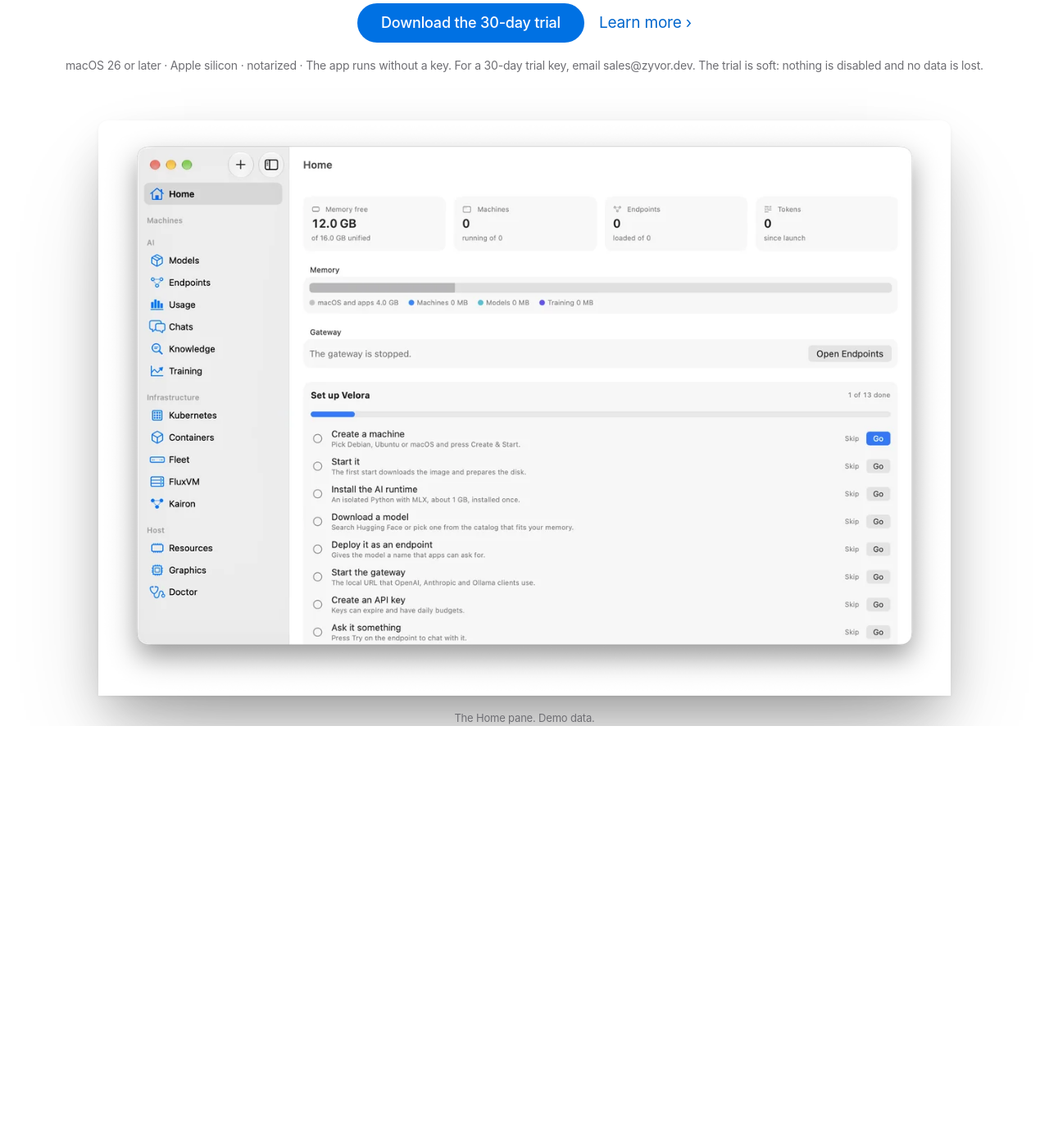
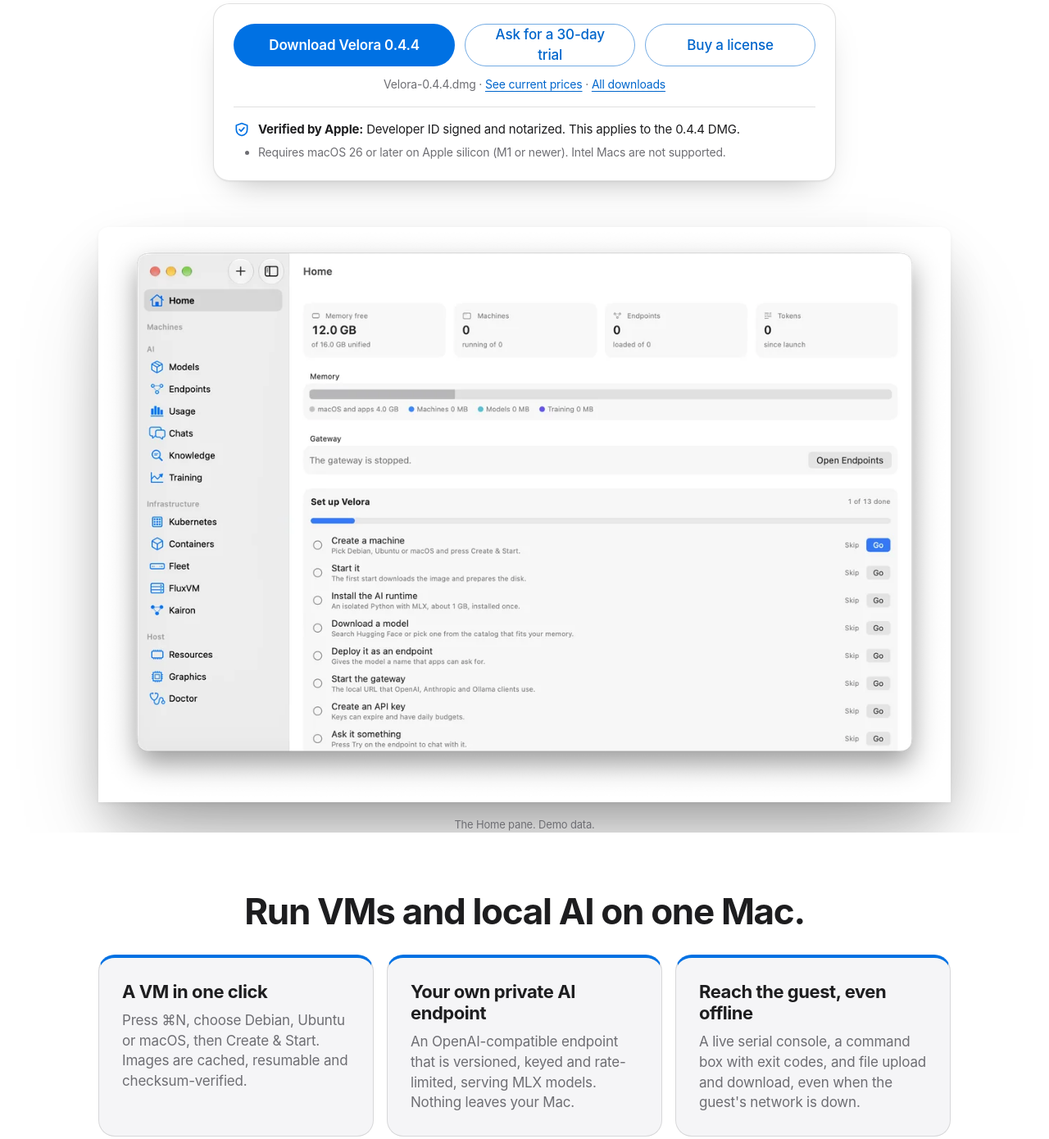
Before and after one commit to zyvorai/velora, a website: page site/index.html in a window 1280 px wide. Shown: the part 735-2125 px from the top of the page at 82% size. Drawn offline with Linux system fonts and the light colour scheme.

Commit message:
Pages: buyer-first hero, outcome tiles, pricing pointer (#14)
Co-authored-by: Claude Sonnet 5.5 <noreply@anthropic.com>

```diff
--- /dev/null
+++ b/site/assets/zyvor-buyer.css
@@ -0,0 +1,51 @@
+/* Zyvor Pages buyer kit v1. Plain CSS, no fonts, no scripts, no trackers.
+   Layer on top of assets/landing.css (it reuses its tokens: --bg, --text, --dim,
+   --line, --surface, --accent-btn, --on-accent, --link, --focus, --radius).
+   Dark and light follow prefers-color-scheme. Motion respects prefers-reduced-motion.
+   Per product, set only --accent-btn / --accent-ink on :root. See snippet.html. */
+
+/* Buyer panel: the three actions, directly under the hero text */
+.buyer{max-width:760px;margin:32px auto 0;padding:20px;text-align:left;
+  background:var(--surface);border:1px solid var(--line);border-radius:var(--radius);
+  box-shadow:0 1px 2px rgba(0,0,0,.06),0 18px 40px -22px rgba(0,0,0,.35)}
+.buyer .actions{display:grid;gap:12px;grid-template-columns:1fr}
+.buyer .actions .btn{width:100%;font-size:17px;min-height:48px;padding:0 20px;text-align:center}
+.buyer .actions .btn.primary{font-weight:600}
+.buyer .sub{margin:12px 0 0;font-size:14px;color:var(--dim);text-align:center}
+.buyer .sub a{color:var(--link)}
+.buyer .trust{display:flex;gap:10px;align-items:flex-start;margin:16px 0 0;padding-top:16px;border-top:1px solid var(--line);font-size:15px;line-height:1.4}
+.buyer .trust svg{flex:none;width:20px;height:20px;margin-top:1px;color:var(--accent-btn)}
+.buyer .reqs{margin:8px 0 0;padding-left:30px;font-size:14px;color:var(--dim)}
+@media (min-width:640px){
+  .buyer{padding:24px}
+  .buyer .actions{grid-template-columns:1.3fr 1fr 1fr}
+}
+.buyer .btn.ghost{color:var(--link)}
+
+/* Outcome tiles: three benefits, each a plain sentence */
+.outcomes{max-width:var(--maxw);margin:0 auto;padding:72px 20px 0}
+.outcomes h2{margin:0 0 28px;text-align:center;font-size:clamp(28px,4.2vw,44px);line-height:1.1;font-weight:700;letter-spacing:-.03em;text-wrap:balance}
+.tiles{display:grid;gap:16px;grid-template-columns:1fr;list-style:none;margin:0;padding:0}
+@media (min-width:768px){.tiles{grid-template-columns:repeat(3,1fr)}}
+.tile{background:var(--bg-alt);border:1px solid var(--line);border-radius:var(--radius);padding:28px;border-top:4px solid var(--accent-btn)}
+.tile h3{margin:0 0 10px;font-size:22px;line-height:1.2;font-weight:650;letter-spacing:-.02em}
+.tile p{margin:0;color:var(--dim);font-size:17px;line-height:1.45}
+
+/* Pricing pointer: no prices on this page, the catalog on zyvor.dev is the source */
+.buy-pointer{max-width:760px;margin:0 auto;padding:72px 20px;text-align:center}
+.buy-pointer h2{margin:0 0 12px;font-size:clamp(28px,4.2vw,44px);line-height:1.1;font-weight:700;letter-spacing:-.03em}
+.buy-pointer p{margin:0 auto 8px;max-width:52ch;color:var(--dim);font-size:18px}
+.buy-pointer .cta{margin-top:24px}
+
+/* Footer helpers */
+.footer .links a{display:inline-flex;align-items:center;min-height:32px}
+
+/* Small screens: keep targets large, avoid horizontal scroll */
+@media (max-width:480px){
+  .hero{padding-top:48px}
+  .hero .icon{width:76px;height:76px}
+  .band{padding-top:72px}
+  .buyer{margin-left:-4px;margin-right:-4px}
+}
+@media (prefers-reduced-motion:reduce){.buyer,.tile{transition:none}}
+@media (forced-colors:active){.tile{border:1px solid CanvasText}.buyer{border:1px solid CanvasText}}
--- a/site/index.html
+++ b/site/index.html
@@ -28,8 +28,9 @@
 <meta name="twitter:image" content="https://zyvorai.github.io/velora/social/og.png">
 <meta name="twitter:image:alt" content="Velora: VMs, models and clusters on your Mac. The app window shows demo data.">
 <link rel="stylesheet" href="assets/landing.css">
+<link rel="stylesheet" href="assets/zyvor-buyer.css">
 <style>:root{--accent-btn:#0071e3;--accent-ink:#0071e3;--accent-grad-a:#0071e3;--accent-grad-b:#32ade6}@media (prefers-color-scheme:dark){:root:not([data-theme="light"]){--accent-ink:#2997ff}}:root[data-theme="dark"]{--accent-ink:#2997ff}</style>
-<script type="application/ld+json">{"@context":"https://schema.org","@type":"SoftwareApplication","name":"Velora","applicationCategory":"DeveloperApplication","operatingSystem":"macOS","softwareVersion":"0.4.4","downloadUrl":"https://github.com/zyvorai/velora/releases/tag/v0.4.4","url":"https://zyvorai.github.io/velora/","description":"A native Mac app for Apple silicon: Debian, Ubuntu and macOS virtual machines, local MLX models, Kubernetes, FluxVM and Kairon.","image":"https://zyvorai.github.io/velora/social/og.png","publisher":{"@type":"Organization","name":"Zyvor AI Labs","url":"https://zyvor.dev"},"offers":[{"@type":"Offer","name":"Velora Pro (India, incl. 18% GST)","price":"7299","priceCurrency":"INR","url":"https://zyvor.dev/buy#velora"},{"@type":"Offer","name":"Velora Pro (outside India, excl. tax)","price":"74","priceCurrency":"USD","url":"https://zyvor.dev/buy#velora"}]}</script>
+<script type="application/ld+json">{"@context":"https://schema.org","@type":"SoftwareApplication","name":"Velora","applicationCategory":"DeveloperApplication","operatingSystem":"macOS","softwareVersion":"0.4.4","downloadUrl":"https://github.com/zyvorai/velora/releases/tag/v0.4.4","url":"https://zyvorai.github.io/velora/","description":"A native Mac app for Apple silicon: Debian, Ubuntu and macOS virtual machines, local MLX models, Kubernetes, FluxVM and Kairon.","image":"https://zyvorai.github.io/velora/social/og.png","publisher":{"@type":"Organization","name":"Zyvor AI Labs","url":"https://zyvor.dev"}}</script>
 </head>
 <body>
 <a class="skip" href="#main">Skip to content</a>
@@ -45,9 +46,22 @@
   <h1 id="top">Velora</h1>
   <p class="tagline">VMs, models and clusters on your Mac.</p>
   <p class="promise"><strong>One native app for Apple silicon.</strong> Boot Debian, Ubuntu or macOS virtual machines in one click, serve MLX models behind an OpenAI-compatible gateway, bring up Kubernetes, and drive FluxVM and Kairon.</p>
-  <p class="cta"><a class="btn primary" href="https://github.com/zyvorai/velora/releases/tag/v0.4.4">Download the 30-day trial</a><a class="textlink" href="#features">Learn more</a></p>
-  <p class="fine">macOS 26 or later · Apple silicon · notarized · The app runs without a key. For a 30-day trial key, email sales@zyvor.dev. The trial is soft: nothing is disabled and no data is lost.</p>
+  <div class="buyer" role="group" aria-label="Get Velora">
+    <div class="actions">
+      <a class="btn primary" href="https://github.com/zyvorai/velora/releases/download/v0.4.4/Velora-0.4.4.dmg">Download Velora 0.4.4</a>
+      <a class="btn ghost" href="https://zyvor.dev/contact?intent=trial&amp;product=velora" rel="noopener">Ask for a 30-day trial</a>
+      <a class="btn ghost" href="https://zyvor.dev/buy" rel="noopener">Buy a license</a>
+    </div>
+    <p class="sub">Velora-0.4.4.dmg · <a href="https://zyvor.dev/pricing" rel="noopener">See current prices</a> · <a href="https://github.com/zyvorai/velora/releases/tag/v0.4.4">All downloads</a></p>
+    <p class="trust"><svg viewBox="0 0 24 24" fill="none" stroke="currentColor" stroke-width="2" stroke-linecap="round" stroke-linejoin="round" aria-hidden="true"><path d="M12 3l8 3v6c0 4.5-3.2 8-8 9-4.8-1-8-4.5-8-9V6z"/><path d="M8.5 12l2.5 2.5 4.5-5"/></svg><span><strong>Verified by Apple:</strong> Developer ID signed and notarized. This applies to the 0.4.4 DMG.</span></p>
+    <ul class="reqs"><li>Requires macOS 26 or later on Apple silicon (M1 or newer). Intel Macs are not supported.</li></ul>
+  </div>
   <figure class="shot hero-shot"><picture><source media="(prefers-color-scheme: dark)" srcset="assets/img/hero-home-dark-1200.webp 1200w, assets/img/hero-home-dark-1800.webp 1800w" sizes="(min-width:1080px) 1040px, 100vw"><img src="assets/img/hero-home-light-1200.webp" srcset="assets/img/hero-home-light-1200.webp 1200w, assets/img/hero-home-light-1800.webp 1800w" sizes="(min-width:1080px) 1040px, 100vw" width="2464" height="1664" alt="Velora Home pane: memory free, machines, endpoints and tokens, a memory bar split between macOS, machines, models and training, the gateway, and a Set up Velora checklist." fetchpriority="high" decoding="async"></picture><figcaption>The Home pane. Demo data.</figcaption></figure>
+</section>
+
+<section class="outcomes" aria-labelledby="outcomes-h">
+  <h2 id="outcomes-h">Run VMs and local AI on one Mac.</h2>
+  <ul class="tiles"><li class="tile"><h3>A VM in one click</h3><p>Press ⌘N, choose Debian, Ubuntu or macOS, then Create &amp; Start. Images are cached, resumable and checksum-verified.</p></li><li class="tile"><h3>Your own private AI endpoint</h3><p>An OpenAI-compatible endpoint that is versioned, keyed and rate-limited, serving MLX models. Nothing leaves your Mac.</p></li><li class="tile"><h3>Reach the guest, even offline</h3><p>A live serial console, a command box with exit codes, and file upload and download, even when the guest&#x27;s network is down.</p></li></ul>
 </section>
 
 <section class="band" aria-label="Overview">
@@ -94,18 +108,16 @@
   <p class="cta"><a class="btn primary" href="https://github.com/zyvorai/velora/releases/download/v0.4.4/Velora-0.4.4.dmg">Download Velora-0.4.4.dmg</a><a class="textlink" href="https://github.com/zyvorai/velora/releases/tag/v0.4.4">Release page</a><a class="textlink" href="https://github.com/zyvorai/velora/blob/main/docs/INSTALL.md">Install guide</a></p>
 </section>
 
-<section class="pricing" id="pricing" aria-labelledby="pricing-h">
-  <div class="inner">
-  <h2 id="pricing-h" style="text-align:left">Licence and pricing.</h2>
-  <p class="lead">Running Velora needs <b>Velora Pro: INR 7,299 per Mac per year incl. GST (about US$74 excl. tax outside India)</b>. Try it first with a 30-day trial key from sales@zyvor.dev.</p>
-<div class="card buy"><h3>Velora Pro</h3><p>Production business use on one Mac.</p><p><b>INR 7,299</b> per Mac per year incl. GST (about <b>US$74</b> excl. tax outside India)</p><p class="cta"><a class="btn primary" href="https://zyvor.dev/buy#velora" rel="noopener">Buy Velora Pro</a><a class="btn ghost" href="mailto:sales@zyvor.dev?subject=Velora%2030-day%20trial%20key">Start 30-day trial</a></p></div>
-<p class="fine">Prices: INR incl. 18% GST in India; US dollars excl. tax elsewhere (VAT, GST or sales tax added where applicable). Pay online by UPI, card or netbanking; international cards work (charged in rupees); or request a US-dollar invoice by bank transfer. Custom pricing: contact sales@zyvor.dev. Fleet and Enterprise: <a href="mailto:sales@zyvor.dev">sales@zyvor.dev</a>. The app is under the Business Source License 1.1. <a href="https://github.com/zyvorai/velora/blob/main/LICENSING.md">Licensing in plain words</a>.</p>
-  </div>
+<section class="buy-pointer" id="pricing" aria-labelledby="pricing-h">
+  <h2 id="pricing-h">Prices and licenses</h2>
+  <p>Current prices, in your currency where available, are on zyvor.dev. You can evaluate for 30 days before you decide.</p>
+  <p class="cta"><a class="btn primary" href="https://zyvor.dev/buy" rel="noopener">Buy a license</a><a class="btn ghost" href="https://zyvor.dev/contact?intent=trial&amp;product=velora" rel="noopener">Ask for a 30-day trial</a><a class="textlink" href="https://zyvor.dev/pricing" rel="noopener">See current prices</a></p>
+  <p class="fine"><a href="https://github.com/zyvorai/velora/blob/main/LICENSING.md">Licensing in plain words</a> · Several Macs or a larger rollout: <a href="https://zyvor.dev/contact?intent=sales&amp;product=velora" rel="noopener">contact sales</a>.</p>
 </section>
 
 <section class="faq" id="faq" aria-labelledby="faq-h">
   <h2 id="faq-h">Questions, answered.</h2>
-  <details><summary>What does Velora cost?</summary><p>Velora Pro is INR 7,299 per Mac per year incl. GST in India (about US$74 excl. tax elsewhere).</p></details>
+  <details><summary>What does Velora cost?</summary><p>Current prices are on <a href="https://zyvor.dev/pricing" rel="noopener">zyvor.dev/pricing</a>.</p></details>
 <details><summary>Is there a trial?</summary><p>Yes: a 30-day trial key from sales@zyvor.dev. It is a soft trial: nothing is disabled and no data is lost when it ends.</p></details>
 <details><summary>Which Macs and macOS versions?</summary><p>Apple silicon (M1 or newer) with macOS 26 or later. Intel Macs are not supported.</p></details>
 <details><summary>Do I get a licence to macOS?</summary><p>No. macOS guests are licensed by Apple, not by Velora. Velora limits you to two active macOS guests by default and asks you to confirm Apple's terms the first time. See <a href="https://github.com/zyvorai/velora/blob/main/MACOS-LICENSING.md">macOS licensing</a>.</p></details>
@@ -116,7 +128,7 @@
 </main>
 <footer class="footer">
   <p><strong>Velora</strong> · The Velora source code is private.</p>
-  <p class="links"><a href="https://github.com/zyvorai/velora/tree/main/docs">Docs</a><a href="https://github.com/zyvorai/velora/blob/main/docs/tutorials/README.md">Tutorials</a><a href="Velora-Client-Overview.pdf">Client overview (PDF)</a><a href="https://github.com/zyvorai/velora">GitHub</a><a href="https://github.com/zyvorai/velora/blob/main/LICENSING.md">LICENSING</a><a href="https://github.com/zyvorai/velora/blob/main/MACOS-LICENSING.md">macOS licensing</a><a href="https://github.com/zyvorai/velora/blob/main/SECURITY.md">SECURITY</a><a href="mailto:sales@zyvor.dev">sales@zyvor.dev</a></p>
+  <p class="links"><a href="https://zyvor.dev/contact">Support</a><a href="https://github.com/zyvorai/velora/tree/main/docs">Docs</a><a href="https://github.com/zyvorai/velora/blob/main/docs/tutorials/README.md">Tutorials</a><a href="Velora-Client-Overview.pdf">Client overview (PDF)</a><a href="https://github.com/zyvorai/velora">GitHub</a><a href="https://github.com/zyvorai/velora/blob/main/LICENSING.md">LICENSING</a><a href="https://github.com/zyvorai/velora/blob/main/MACOS-LICENSING.md">macOS licensing</a><a href="https://github.com/zyvorai/velora/blob/main/SECURITY.md">SECURITY</a><a href="mailto:sales@zyvor.dev">sales@zyvor.dev</a></p>
   <p>© 2026 Zyvor AI Labs · <a href="https://zyvor.dev">zyvor.dev</a> · App: Business Source License 1.1</p>
 </footer>
 </body>
```
